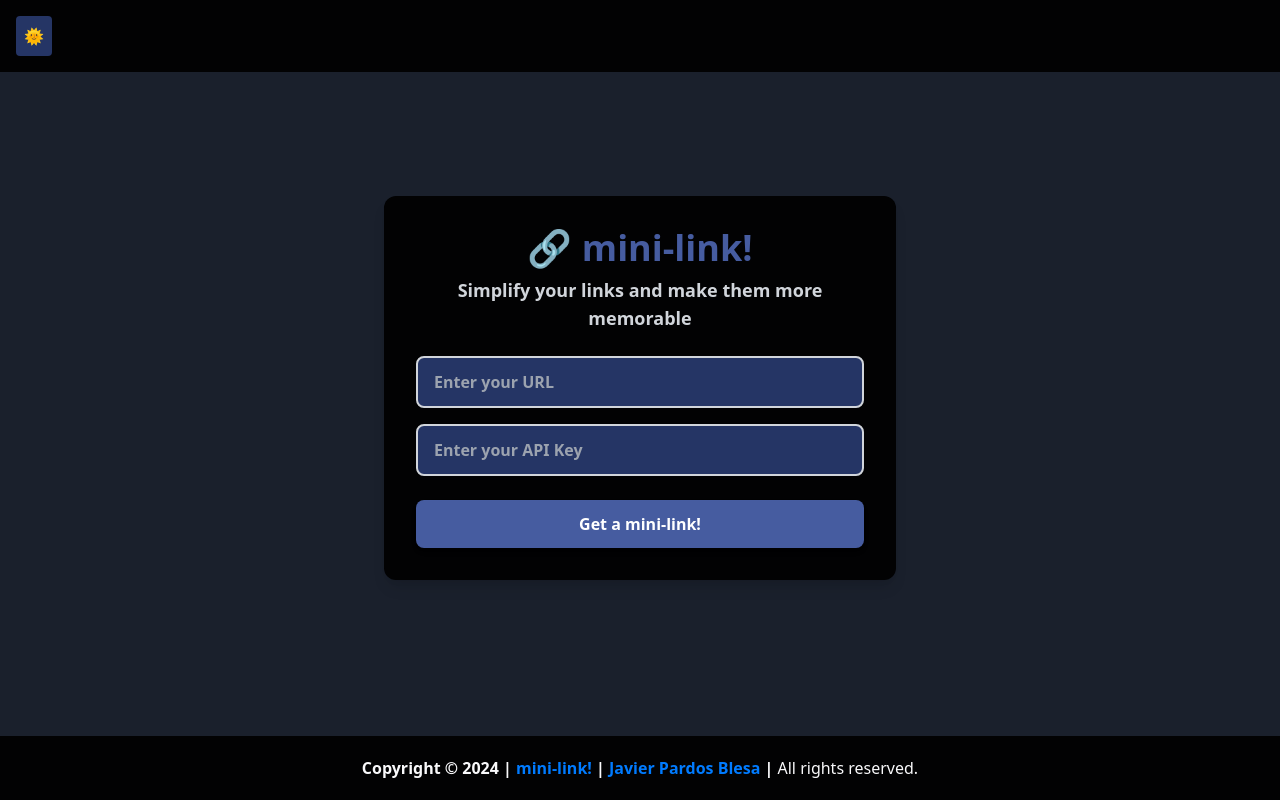
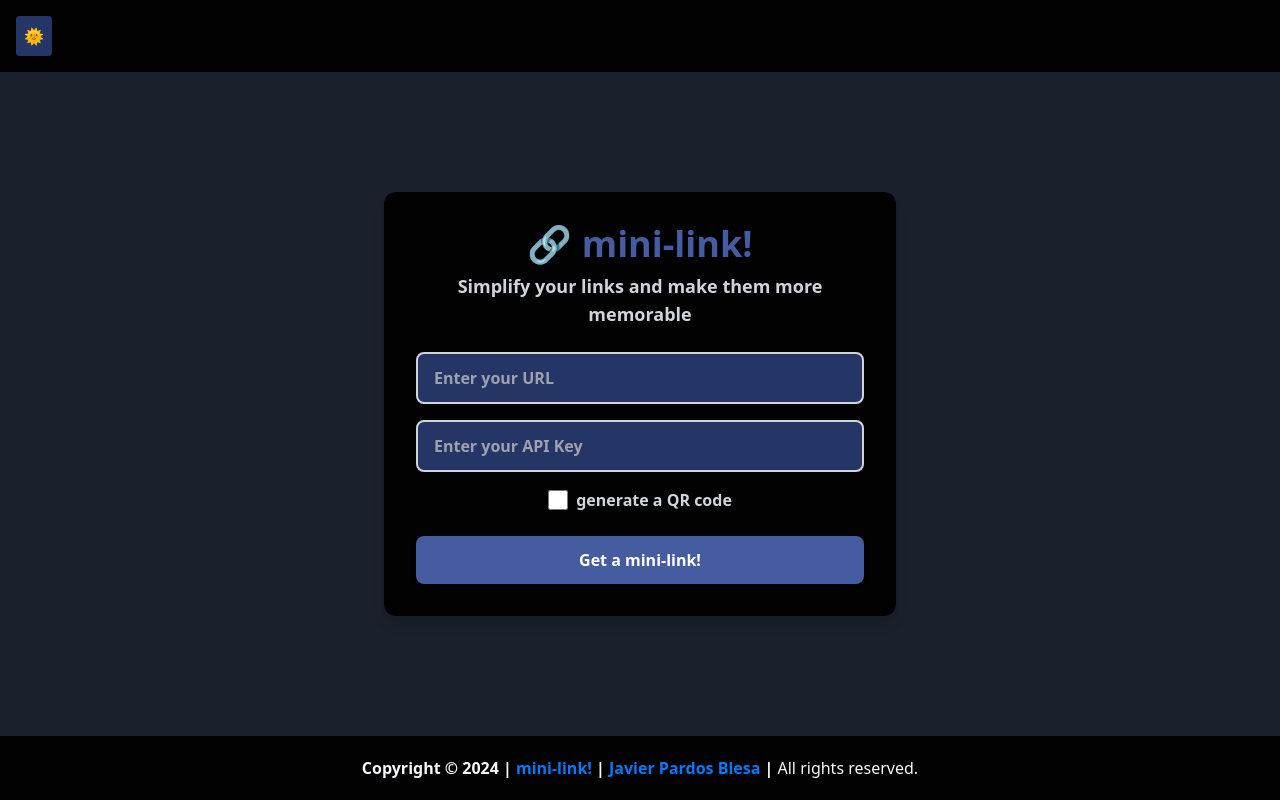
Before and after one commit to XLXXLXTX/mini-link, a React (Vite) app in the folder client/: page / in a window 1280 px wide. Built offline with nearby package versions, Linux system fonts and the light colour scheme; no server answers.

Commit message:
Frontend: included the generateQR field in the submitCallback in the useForm.js, and updated the form in the URLShortener component

```diff
--- a/client/src/components/URLShortener.jsx
+++ b/client/src/components/URLShortener.jsx
@@ -3,22 +3,25 @@ import { useState } from 'react';
 import { useForm } from '../hooks/useForm';
 
 const URLShortener = () => {
+  const backendURL =
+    import.meta.env.VITE_BACKEND_URL === undefined
+      ? 'http://localhost:3001/create'
+      : `${import.meta.env.VITE_BACKEND_URL}/create`;
 
-  const backendURL = import.meta.env.VITE_BACKEND_URL === undefined
-  ? 'http://localhost:3001/create'
-  : `${import.meta.env.VITE_BACKEND_URL}/create`;
+  const initialValues = { longURL: '', apiKey: '', generateQR: false };
 
-  const initialValues = { longURL: "", apiKey: "" };
+  const [shortURL, setShortURL] = useState('');
+  const [copySuccess, setCopySuccess] = useState('');
+  const [serverError, setServerError] = useState('');
 
-  const [shortURL, setShortURL] = useState("");
-  const [copySuccess, setCopySuccess] = useState("");
-  const [serverError, setServerError] = useState("");
+  const [qrCodeImage, setQrCodeImage] = useState('');
 
   const submitCallback = async (data) => {
-
-    // clean any previous messages/errors
-    setCopySuccess("");
-    setServerError("");
+    // clean any previous messages/errors/data
+    setCopySuccess('');
+    setServerError('');
+    setShortURL('');
+    setQrCodeImage('');
 
     try {
       const response = await fetch(backendURL, {
@@ -27,7 +30,10 @@ const URLShortener = () => {
           'Content-Type': 'application/json',
           'api-key': data.apiKey,
         },
-        body: JSON.stringify({ longURL: data.longURL }),
+        body: JSON.stringify({
+          longURL: data.longURL,
+          generateQR: data.generateQR,
+        }),
       });
 
       // verify if the response is not successful, so an error is thrown
@@ -39,11 +45,16 @@ const URLShortener = () => {
         if (response.status === 404) {
           // show the existing shortened URL
           setShortURL(errorData.shortURL);
+          if (errorData.qrCodeImage) {
+            console.log('QR Code Image:', errorData.qrCodeImage);
+            // update the QR code image in the state
+            setQrCodeImage(errorData.qrCodeImage);
+          }
         } else {
           // if there are other types of errors, just show the error message
           setServerError(errorData.error || 'Something went wrong');
           // clean the shortURL in case of error
-          setShortURL("");
+          setShortURL('');
         }
 
         throw new Error(errorData.error || 'Something went wrong');
@@ -56,18 +67,21 @@ const URLShortener = () => {
       if (responseData.shortURL) {
         // update the shortURL in the state
         setShortURL(responseData.shortURL);
+        if (responseData.qrCodeImage) {
+          console.log('QR Code Image:', responseData.qrCodeImage);
+          // update the QR code image in the state
+          setQrCodeImage(responseData.qrCodeImage);
+        }
         // clean any previous success message
-        setCopySuccess("");
+        setCopySuccess('');
         // clean any previous error message
-        setServerError("");
-
+        setServerError('');
       } else {
         console.error('Error: No short URL returned');
       }
 
       // reset the form after a successful operation
       resetForm();
-
     } catch (error) {
       // handle other types of errors
       console.error('Error:', error.message);
@@ -76,64 +90,114 @@ const URLShortener = () => {
     }
   };
 
-  const { formData, errors, handleChange, handleSubmit, resetForm } = useForm(initialValues, submitCallback);
+  const { formData, errors, handleChange, handleSubmit, resetForm } = useForm(
+    initialValues,
+    submitCallback
+  );
 
   const copyToClipboard = () => {
-    navigator.clipboard.writeText(shortURL).then(() => {
-      setCopySuccess("Copied!");
-    }, () => {
-      setCopySuccess("Failed to copy");
-    });
+    navigator.clipboard.writeText(shortURL).then(
+      () => {
+        setCopySuccess('Copied!');
+      },
+      () => {
+        setCopySuccess('Failed to copy');
+      }
+    );
+  };
+
+  const downloadQR = () => {
+    const a = document.createElement('a');
+    a.href = qrCodeImage;
+    a.download = `QR-${shortURL.split('/').pop()}.png`;
+    a.click();
   };
 
   return (
     <div>
-      <div className="text-text-light bg-background-light dark:bg-background-dark dark:text-text-dark
-      w-full max-w-lg p-8 mx-auto mb-8 rounded-xl shadow-lg">
-
-        <div className="text-center mb-6">
-          <h1 className="text-primary-light dark:text-primary-dark text-4xl font-extrabold mb-2">🔗 mini-link!</h1>
-          <p className="text-gray-700 dark:text-gray-300 text-lg font-semibold ">Simplify your links and make them more memorable</p>
+      <div
+        className='text-text-light bg-background-light dark:bg-background-dark dark:text-text-dark
+        w-full max-w-lg p-8 mx-auto mt-8 mb-8 rounded-xl shadow-lg'
+      >
+        <div className='text-center mb-6'>
+          <h1 className='text-primary-light dark:text-primary-dark text-4xl font-extrabold mb-2'>
+            🔗 mini-link!
+          </h1>
+          <p className='text-gray-700 dark:text-gray-300 text-lg font-semibold '>
+            Simplify your links and make them more memorable
+          </p>
         </div>
 
-        <form onSubmit={handleSubmit} className="space-y-6">
-          {serverError && <p className="text-red-800 dark:text-red-500 text-center font-bold">{serverError}</p>}
-          <div className="flex flex-col space-y-4">
-
+        <form onSubmit={handleSubmit} className='space-y-6'>
+          {serverError && (
+            <p className='text-red-800 dark:text-red-500 text-center font-bold'>
+              {serverError}
+            </p>
+          )}
+          <div className='flex flex-col space-y-4'>
             <input
-              type="text"
-              name="longURL"
+              type='text'
+              name='longURL'
               value={formData.longURL}
               onChange={handleChange}
-              className="bg-secondary-light text-text-light dark:bg-secondary-dark dark:text-text-dark
+              className='bg-secondary-light text-text-light dark:bg-secondary-dark dark:text-text-dark
               placeholder:font-semibold placeholder:text-gray-600 dark:placeholder:text-gray-400
               px-4 py-3 border-2 border-gray-300 rounded-lg font-semibold
               focus:outline-none focus:ring-2 focus:ring-primary-light dark:focus:ring-primary-dark
-              transition-colors"
-              placeholder="Enter your URL"
+              transition-colors'
+              placeholder='Enter your URL'
             />
-            {errors.longURL && <p className="text-red-800 dark:text-red-500 font-bold">{errors.longURL}</p>}
+            {errors.longURL && (
+              <p className='text-red-800 dark:text-red-500 font-bold'>
+                {errors.longURL}
+              </p>
+            )}
 
             <input
-              type="text"
-              name="apiKey"
+              type='text'
+              name='apiKey'
               value={formData.apiKey}
               onChange={handleChange}
-              className="bg-secondary-light text-text-light dark:bg-secondary-dark dark:text-text-dark
+              className='bg-secondary-light text-text-light dark:bg-secondary-dark dark:text-text-dark
               placeholder:font-semibold placeholder:text-gray-600 dark:placeholder:text-gray-400
               px-4 py-3 border-2 border-gray-300 rounded-lg font-semibold
               focus:outline-none focus:ring-2 focus:ring-primary-light dark:focus:ring-primary-dark
-              transition-colors"
-              placeholder="Enter your API Key"
+              transition-colors'
+              placeholder='Enter your API Key'
             />
-            {errors.apiKey && <p className="text-red-800 dark:text-red-500 font-bold">{errors.apiKey}</p>}
+            {errors.apiKey && (
+              <p className='text-red-800 dark:text-red-500 font-bold'>
+                {errors.apiKey}
+              </p>
+            )}
+
+            {/* div for checkbox*/}
+            <div className='flex items-center justify-center space-x-2'>
+              <input
+                className='form-checkbox h-5 w-5 text-primary-light dark:text-primary-dark
+                focus:ring-2 focus:ring-primary-light dark:focus:ring-primary-dark
+                transition-colors'
+                type='checkbox'
+                id='qrCheckbox'
+                name='qrCheckbox'
+                onChange={(e) => {
+                  formData.generateQR = e.target.checked;
+                }}
+              />
+              <label
+                htmlFor='terms'
+                className='text-gray-700 dark:text-gray-300 font-semibold'
+              >
+                generate a QR code
+              </label>
+            </div>
           </div>
           <button
-            type="submit"
-            className="text-white bg-boton-light hover:bg-boton-hover-light dark:bg-boton-dark dark:hover:bg-boton-hover-dark
+            type='submit'
+            className='text-white bg-boton-light hover:bg-boton-hover-light dark:bg-boton-dark dark:hover:bg-boton-hover-dark
             focus:outline-none focus:ring-2 focus:ring-accent-light dark:focus:ring-accent-dark
             w-full py-3 rounded-lg shadow-md font-semibold
-            transition-colors"
+            transition-colors'
           >
             Get a mini-link!
           </button>
@@ -141,17 +205,15 @@ const URLShortener = () => {
       </div>
 
       {shortURL && (
-        <div className="w-full max-w-lg mx-auto">
-
-          <div className="flex items-center justify-center">
-
-            <div className="w-full space-x-2 p-6 bg-green-900 rounded-lg text-center shadow-lg">
-              <span className="text-2xl">🔗</span>
+        <div className='w-full max-w-lg mx-auto mb-8'>
+          <div className='flex items-center justify-center'>
+            <div className='w-full space-x-2 p-6 bg-green-900 rounded-lg text-center shadow-lg'>
+              <span className='text-2xl'>🔗</span>
               <a
                 href={shortURL}
-                target="_blank"
-                rel="noopener noreferrer"
-                className="w-full text-2xl font-bold text-white underline break-all"
+                target='_blank'
+                rel='noopener noreferrer'
+                className='w-full text-2xl font-bold text-white underline break-all'
               >
                 {shortURL}
               </a>
@@ -159,20 +221,46 @@ const URLShortener = () => {
               <div className='w-full'>
                 <button
                   onClick={copyToClipboard}
-                  className="text-white bg-green-600 hover:bg-green-700
+                  className='text-white bg-green-600 hover:bg-green-700
                   focus:outline-none focus:ring-2 focus:ring-green-500
                   w-1/4 mt-4 py-2 px-4 rounded-lg shadow-md font-semibold
-                  transition-colors"
+                  transition-colors'
                 >
                   Copy
                 </button>
               </div>
 
-              {copySuccess && <p className="text-green-400 mt-2 font-bold">{copySuccess}</p>}
+              {copySuccess && (
+                <p className='text-green-400 mt-2 font-bold'>{copySuccess}</p>
+              )}
             </div>
+          </div>
+        </div>
+      )}
 
+      {qrCodeImage && (
+        <div className='w-full max-w-lg mx-auto mb-8'>
+          <div className='flex items-center justify-center'>
+            <div className='w-full space-x-2 p-6 bg-gray-950 rounded-lg text-center shadow-lg'>
+              <span className='text-2xl font-bold'>📇 QR code!</span>
+
+              <div className='flex items-center justify-center mt-8'>
+                <img className='w-2/3' src={qrCodeImage} alt='QR Code' />
+              </div>
+
+              <div className='w-full'>
+                <button
+                  onClick={downloadQR}
+                  className='text-white bg-slate-600 hover:bg-slate-700
+                  focus:outline-none focus:ring-2 focus:ring-green-500
+                  w-1/4 mt-4 py-2 px-4 rounded-lg shadow-md font-semibold
+                  transition-colors'
+                >
+                  Download
+                </button>
+              </div>
+            </div>
           </div>
-
         </div>
       )}
     </div>
--- a/client/src/hooks/useForm.js
+++ b/client/src/hooks/useForm.js
@@ -4,7 +4,6 @@ export const useForm = (initialValues, submitCallback) => {
   const [formData, setFormData] = useState(initialValues);
   const [errors, setErrors] = useState({});
   const [serverError, setServerError] = useState('');
-
 
   const handleChange = (e) => {
     const { name, value } = e.target;
@@ -25,6 +24,7 @@ export const useForm = (initialValues, submitCallback) => {
       submitCallback({
         longURL: formData.longURL,
         apiKey: formData.apiKey,
+        generateQR: formData.generateQR,
       });
     }
   };
```
